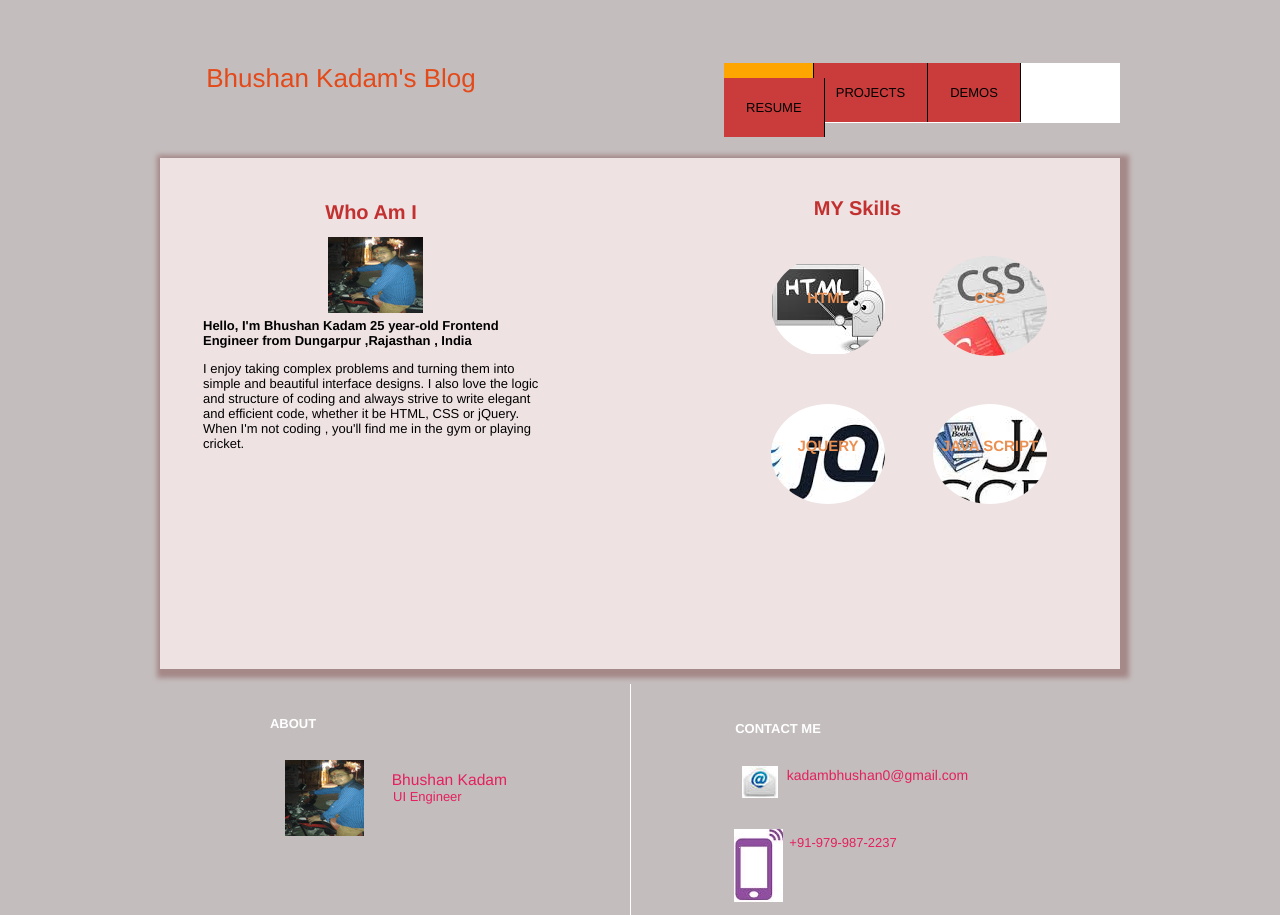
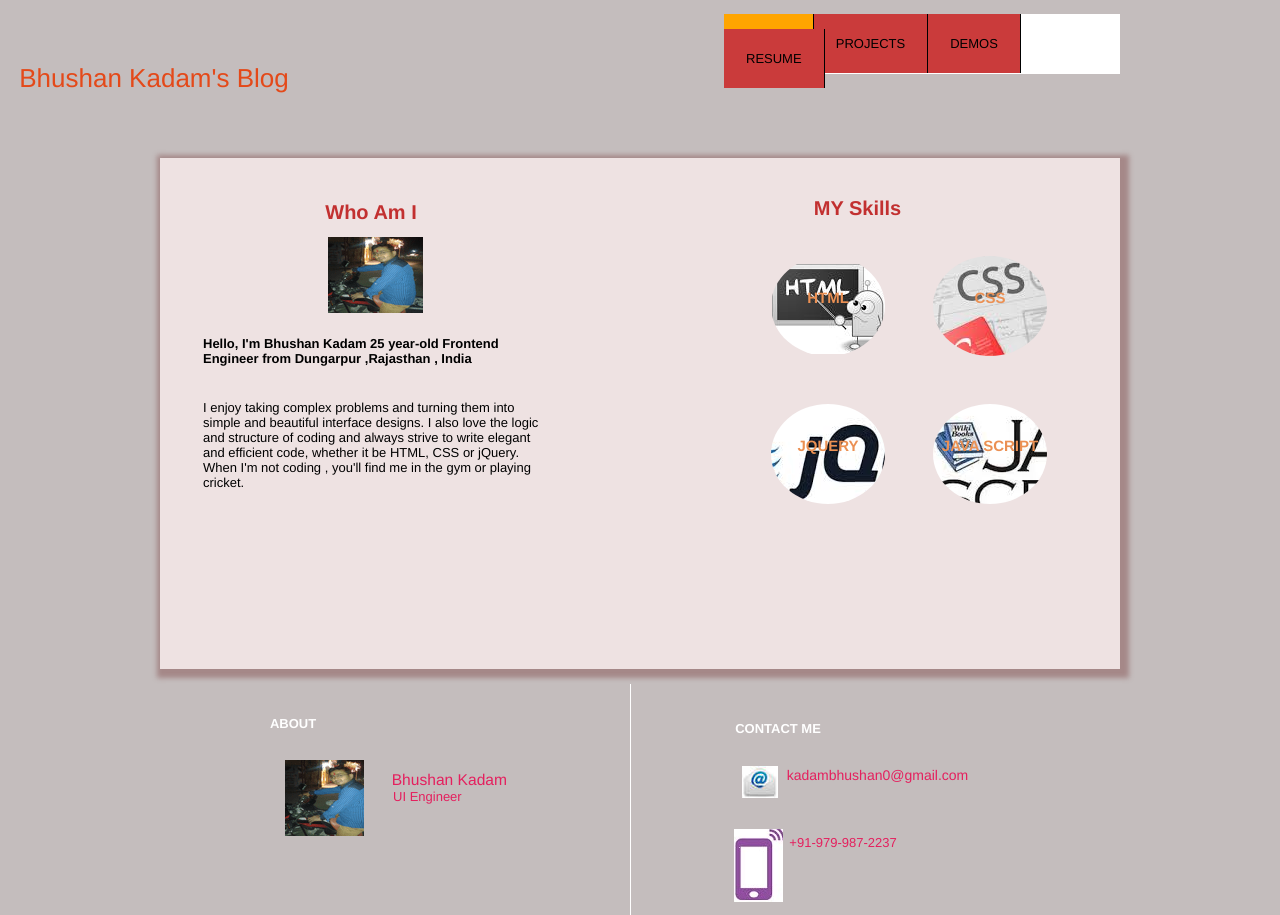
Before and after one commit to bhushansureshkadam/bhushansureshkadam.github.io, a Jekyll site: the page built from index.html, in a window 1280 px wide. Built offline with Jekyll 4.4.1, drawn with Linux system fonts in a browser that asks for light colours; Markdown is read by kramdown in place of the engine named in the settings.

Commit message:
first commit

```diff
--- a/_layouts/default.html
+++ b/_layouts/default.html
@@ -33,7 +33,7 @@
               <div id="description">
                 <h2> Who Am I </h2>
                 <div class="mypic sprites"></div>
-                   <!--<span id="about">About me</span>-->
+
                    <h3> Hello, I'm Bhushan Kadam 25 year-old Frontend Engineer from Dungarpur ,Rajasthan , India </h3>
 
                    <p> I enjoy taking complex problems and turning them into simple and beautiful interface designs. I also love the logic and structure of coding and always strive to write elegant and efficient code, whether it be HTML, CSS or jQuery.
--- a/css/main.css
+++ b/css/main.css
@@ -176,7 +176,7 @@ body{
 .name {
   width: 562px;
   position: relative;
-  right: 101px;
+  right: 288px;
   top: 63px;
   color: #e44919;
   font-size: 2em;
@@ -187,7 +187,7 @@ body{
   width: 396px;
   height: 60px;
   background-color: white;
-  margin-top:63px;
+  margin-top:14px;
   float: right;
 
 }
@@ -244,6 +244,8 @@ body{
 #description p {
   font-size: 13px;
   text-align: left;
+  margin:0;
+  margin-top:19px;
 }
 #description h2 {
      color: rgb(194, 48, 48);
@@ -251,6 +253,8 @@ body{
 }
 #description h3{
   text-align: left;
+  height: 45px;
+  margin-top: 112px;
 }
 
 .mypic {
```
